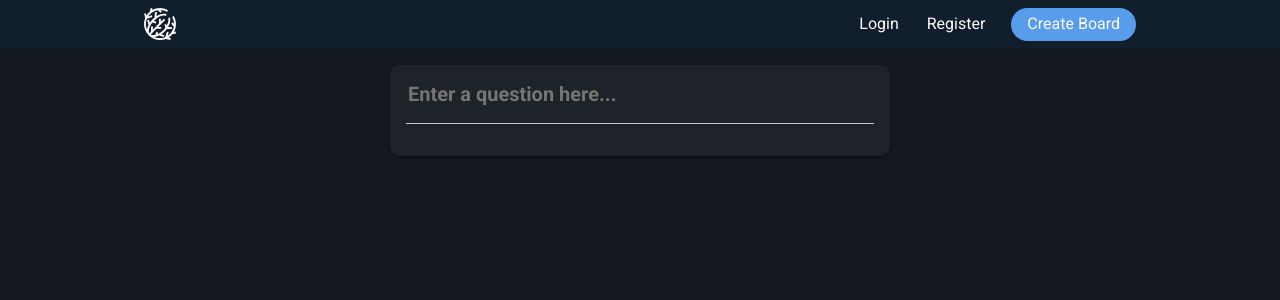
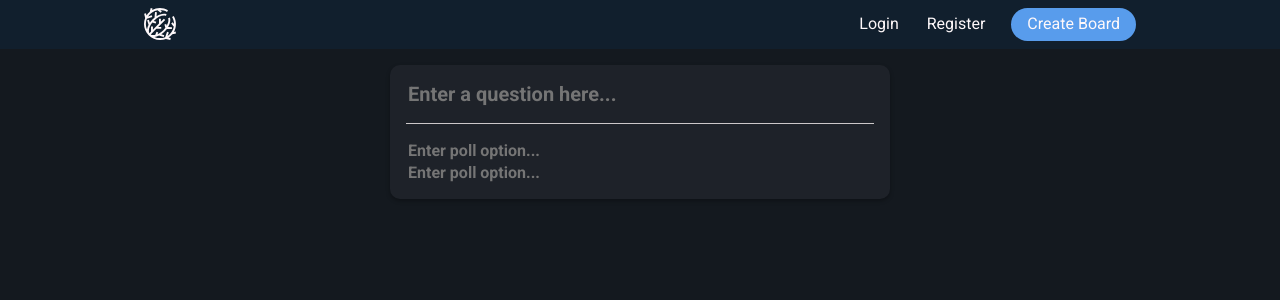
Before and after one commit to hhuuddoo/silent-classroom, a React (Create React App) app: page / in a window 1280 px wide. Shown: the top 300 px of the page. Built offline with nearby package versions, Linux system fonts and the light colour scheme.

Commit message:
add poll input

```diff
--- /dev/null
+++ b/src/components/answer-option-input.js
@@ -0,0 +1,22 @@
+import React from "react";
+
+export default function AnswerOptionInput({
+  id,
+  answerOptions,
+  setAnswerOptions,
+}) {
+  return (
+    <>
+      <input
+        className="input input--option"
+        value={answerOptions.id}
+        placeholder="Enter poll option..."
+        onFocus={({ target }) => (target.placeholder = "")}
+        onBlur={({ target }) => (target.placeholder = "Enter poll option...")}
+        onChange={({ target }) =>
+          setAnswerOptions((prev) => ({ ...prev, [id]: target.value }))
+        }
+      ></input>
+    </>
+  );
+}
--- a/src/components/index.js
+++ b/src/components/index.js
@@ -1,4 +1,5 @@
 export { default as Header } from "./header";
 export { default as Panel } from "./panel";
 export { default as QuestionInput } from "./question-input";
+export { default as AnswerOptionInput } from "./answer-option-input";
 export { default as Seperator } from "./seperator";
--- a/src/components/question-input.js
+++ b/src/components/question-input.js
@@ -4,7 +4,7 @@ import React from "react";
 export default function QuestionInput({ question, setQuestion }) {
   return (
     <input
-      className="input question"
+      className="input input--question"
       value={question}
       placeholder="Enter a question here..."
       onFocus={({ target }) => (target.placeholder = "")}
--- a/src/containers/new-poll.js
+++ b/src/containers/new-poll.js
@@ -1,13 +1,31 @@
-import React, { useState } from "react";
-import { Panel, QuestionInput, Seperator } from "../components";
+import React, { useEffect, useState } from "react";
+import {
+  Panel,
+  QuestionInput,
+  AnswerOptionInput,
+  Seperator,
+} from "../components";
 
 export default function NewPoll() {
   const [question, setQuestion] = useState("");
+  const [answerOptions, setAnswerOptions] = useState([]);
+
+  console.log(answerOptions);
 
   return (
     <Panel>
       <QuestionInput question={question} setQuestion={setQuestion} />
       <Seperator />
+      <AnswerOptionInput
+        id={1}
+        answerOptions={answerOptions}
+        setAnswerOptions={setAnswerOptions}
+      />
+      <AnswerOptionInput
+        id={2}
+        answerOptions={answerOptions}
+        setAnswerOptions={setAnswerOptions}
+      />
     </Panel>
   );
 }
--- a/src/scss/_globals.scss
+++ b/src/scss/_globals.scss
@@ -95,11 +95,10 @@ a:hover {
   border: none;
   resize: none;
   width: 100%;
-  cursor: text;
   outline: none;
 }
 
-.question {
+.input--question {
   font-size: 1.25rem;
 }
 
--- a/src/scss/index.css
+++ b/src/scss/index.css
@@ -96,11 +96,10 @@ a:hover {
   border: none;
   resize: none;
   width: 100%;
-  cursor: text;
   outline: none;
 }
 
-.question {
+.input--question {
   font-size: 1.25rem;
 }
 
```
Also changed, not shown: 2 other files (tests, documents, lock files or other folders).
